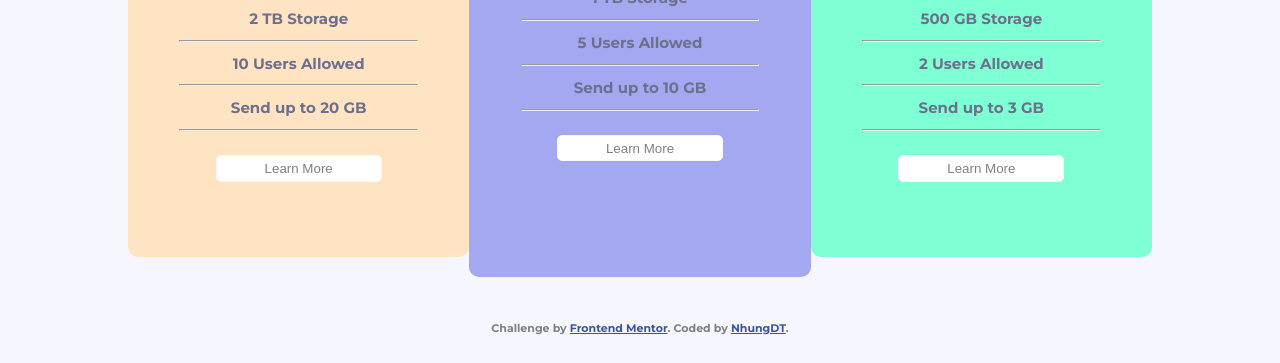
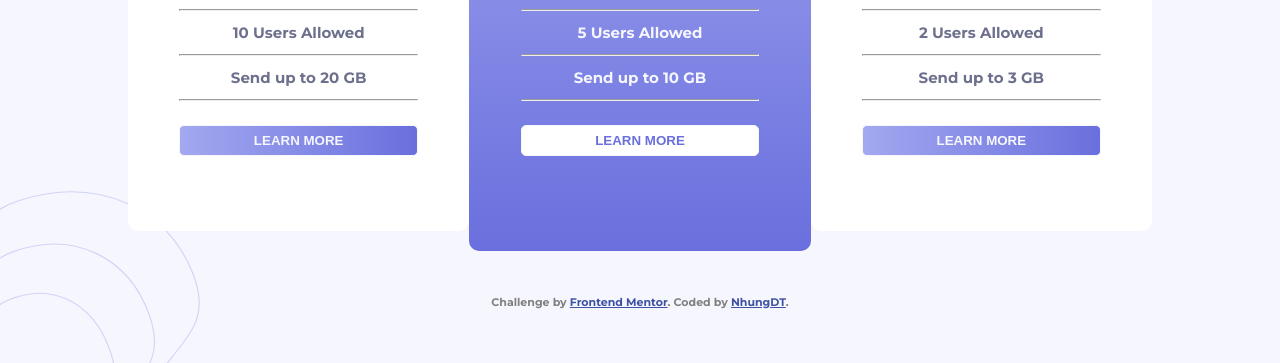
Before and after one commit to nhungdt2020/2023_js_pricing_component, a plain HTML site: page index.html in a window 1280 px wide. Shown: the part 437-800 px from the top of the page. Drawn offline with nearby package versions, Linux system fonts and the light colour scheme.

Commit message:
Add files via upload

```diff
--- a/index.html
+++ b/index.html
@@ -44,7 +44,7 @@
         <p>Send up to 20 GB</p>
         <hr>
 
-        <button>Learn More</button>
+        <button class="btn">Learn More</button>
       </div>
 
       <div class="card-pro">
@@ -61,7 +61,7 @@
         <p>Send up to 10 GB</p>
         <hr>
 
-        <button>Learn More</button>
+        <button class="btn-pro">Learn More</button>
 
       </div>
 
@@ -78,7 +78,7 @@
         <p>Send up to 3 GB</p>
         <hr>
 
-        <button>Learn More</button>
+        <button class="btn">Learn More</button>
       </div>
     </div>
 
--- a/index.js
+++ b/index.js
@@ -3,21 +3,21 @@
 
 
 
-//check status when click toggle button
+// check status when click toggle button
 
-// $("#switch").click(function () {
+$("#switch").click(function () {
 
-//   let toggleClickStatus = $(":checkbox").is(":checked");
-//   console.log('toggleClickStatus',toggleClickStatus);
+  let toggleClickStatus = $(":checkbox").is(":checked");
+  console.log('toggleClickStatus',toggleClickStatus);
 
-//   if (toggleClickStatus === true) {
-//     $(".pricing-pro").text(`$24.99`);
-//     $(".pricing-master").text(`$39.99`);
-//     $(".pricing-basic").text(`$19.99`);
+  if (toggleClickStatus === true) {
+    $(".pricing-pro").text(`$24.99`);
+    $(".pricing-master").text(`$39.99`);
+    $(".pricing-basic").text(`$19.99`);
 
-//   } else {
-//     $(".pricing-pro").text(`$249.99`);
-//     $(".pricing-master").text(`$399.99`);
-//     $(".pricing-basic").text(`$199.99`);
-//   }
-// });
+  } else {
+    $(".pricing-pro").text(`$249.99`);
+    $(".pricing-master").text(`$399.99`);
+    $(".pricing-basic").text(`$199.99`);
+  }
+});
--- a/master.css
+++ b/master.css
@@ -3,13 +3,19 @@
     margin: 0;
 }
 
+body, html{
+    min-height: 100%;
+}
+
 body{
+
     font-family: 'Montserrat';
     font-size: 15px;
     font-weight: 700;
     color: gray;
-    background-color: hsl(240, 78%, 98%);
-    /* background-image: url('./images/bg-top.svg') ; */
+    background:  url('./images/bg-top.svg') right top no-repeat, url('./images/bg-bottom.svg') left bottom no-repeat, hsl(240, 78%, 98%);
+    background-size: 200px, 200px;
+
 }
 
 .container{
@@ -20,7 +26,7 @@ body{
 
 /*---------------- top container--------------- */
 .top-container{
-    margin: 5%;
+    margin: 2% 5% 5% 5%;
     text-align: center;
 
 }
@@ -33,6 +39,7 @@ body{
     display: flex;
     width: 30%;
     margin: 2% auto;
+    justify-content: center;
 }
 
 .type{
@@ -44,33 +51,42 @@ flex: 10%;
     flex-direction: row;
 }
 
-.card{
+.card-basic,.card-master{
+    box-sizing: border-box;
     flex: 30%;
     padding: 5%;
     text-align: center;
+    border-radius: 10px;
     background-color: white;
-    border-radius: 10px;
+    z-index: 10;
+
 }
 
 .card-title{
     margin: 5% auto;
 }
 
-.card-master{
+/* .card-master{
     background-color: bisque;
 }
+.card-basic{
+    background-color: aquamarine;
+} */
 .card-pro{
+    box-sizing: border-box;
     flex: 30%;
-    padding: 5%;
+    padding: 7% 5%;
     text-align: center;
-    background-color: hsl(236, 72%, 79%);
+    /* background-color: hsl(236, 72%, 79%); */
     border-radius: 10px;
     margin-top: -2%;
     margin-bottom: -2%;
+    color: hsl(240, 78%, 98%);
+    background-image: linear-gradient(hsl(236, 72%, 79%),hsl(237, 63%, 64%)) ;
+
 }
-.card-basic{
-    background-color: aquamarine;
-}
+
+
 
 /* ----------detail in card------------------- */
 
@@ -85,20 +101,29 @@ p{
 }
 
 hr{
-    color: hsl(233, 13%, 49%);
+    color: hsl(240, 78%, 98%);
 }
 
 button{
-    background-color: white;
+    background-color: hsl(236, 72%, 79%);
     border-radius: 5px;
-    padding: 2% 20%;
+    padding: 3%;
     border: solid 1px hsl(240, 78%, 98%);
-    color: grey;
-    margin: 10%;
-    font-weight: 300;
+    margin: 10% auto;
+    width: 100%;
+    font-weight:700;
+    text-transform: uppercase;
 }
 
+.btn{
+    background-image: linear-gradient(to right,hsl(236, 72%, 79%),hsl(237, 63%, 64%)) ;
+    color:  hsl(240, 78%, 98%);
+}
 
+.btn-pro{
+    background-color: white;
+    color:  hsl(237, 63%, 64%);
+}
 
 /* ---------toggle switch --------------------*/
 input[type=checkbox]{
@@ -145,7 +170,7 @@ label:active:after {
 }
 
 /* ------------------------------------------------------------------- */
-@media (max-width: 800px) {
+@media (max-width: 376px) {
     /* For mobile phones: */
     .main-container{
         flex-direction: column;
@@ -167,5 +192,7 @@ label:active:after {
         margin: 2% auto;
     }
 
-
+    .title{
+        font-size: 2rem;
+    }
   }
```
